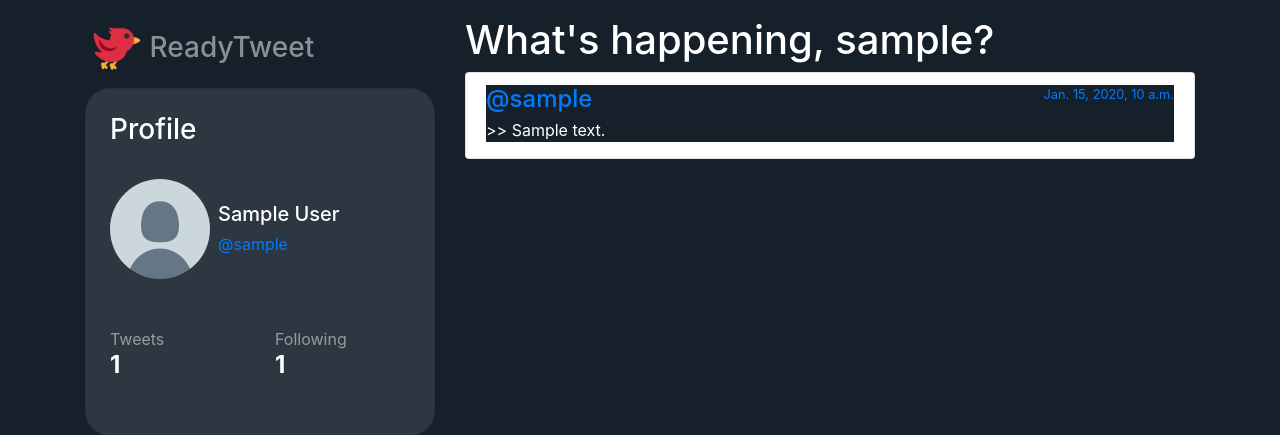
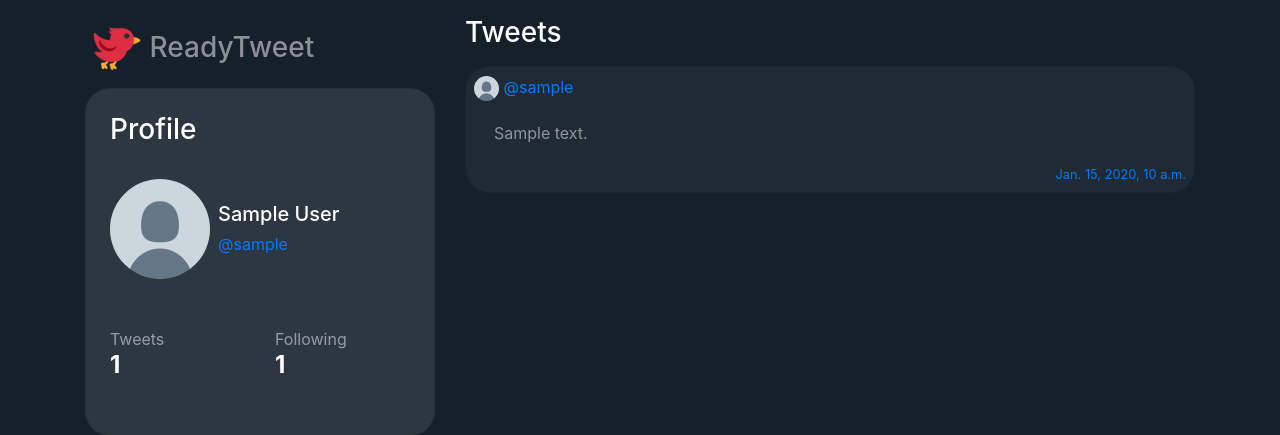
Before and after one commit to luisfff29/twitterclone, a Django app: page / in a window 1280 px wide. Shown: the part 56-491 px from the top of the page. Run offline with Django 3.2, Linux system fonts and the light colour scheme; a user stored in the database is signed in; tables that the repository leaves empty hold one stand-in row (values such as "Sample post"); some libraries are stand-ins or nearby versions.

Commit message:
update list of tweets on home page

```diff
--- a/templates/twitteruser/index.html
+++ b/templates/twitteruser/index.html
@@ -1,26 +1,30 @@
 <!DOCTYPE html>
 {% extends 'base.html' %}
+{% load static %}
 
 {% block card_block %}
 {% include 'card.html' with person=user %}
 {% endblock %}
 
 {% block body_block %}
-<h1>What's happening, {{ user.username }}?</h1>
-{% for tweet in tweets %}
-<div class="list-group">
-  <div class="list-group-item list-group-item-action">
-    <div class="d-flex w-100 justify-content-between">
-      <h4 class="mb-1">
+<h3>Tweets</h3>
+<div>
+  {% for tweet in tweets %}
+  <div class="card p-2 my-3 rounded-xl bg-tweet">
+    <div>
+      <img class="rounded-circle tweet-avatar" src="{% static 'images/avatar.png' %}" alt="avatar" />
+      <span>
         <a href="{% url 'profile' tweet.user.username %}">@{{ tweet.user.username }}</a>
-      </h4>
-      <small><a href="{% url 'tweet' tweet.id %}">{{ tweet.date }}</a></small>
+      </span>
     </div>
-    <p class="mb-1">>> {{ tweet.body }}</p>
+    <div class="card-body">
+      <p class="card-text text-white-50">{{ tweet.body }}</p>
+    </div>
+    <small class="text-right"><a href="{% url 'tweet' tweet.id %}">{{ tweet.date }}</a></small>
   </div>
+  {% empty %}
+  <p>It looks like there aren't any tweets to display! Why not try <a href="{% url 'compose' %}">writing one</a> or
+    following some people?</p>
+  {% endfor %}
 </div>
-{% empty %}
-<p>It looks like there aren't any tweets to display! Why not try <a href="{% url 'compose' %}">writing one</a> or
-  following some people?</p>
-{% endfor %}
 {% endblock  %}
```
